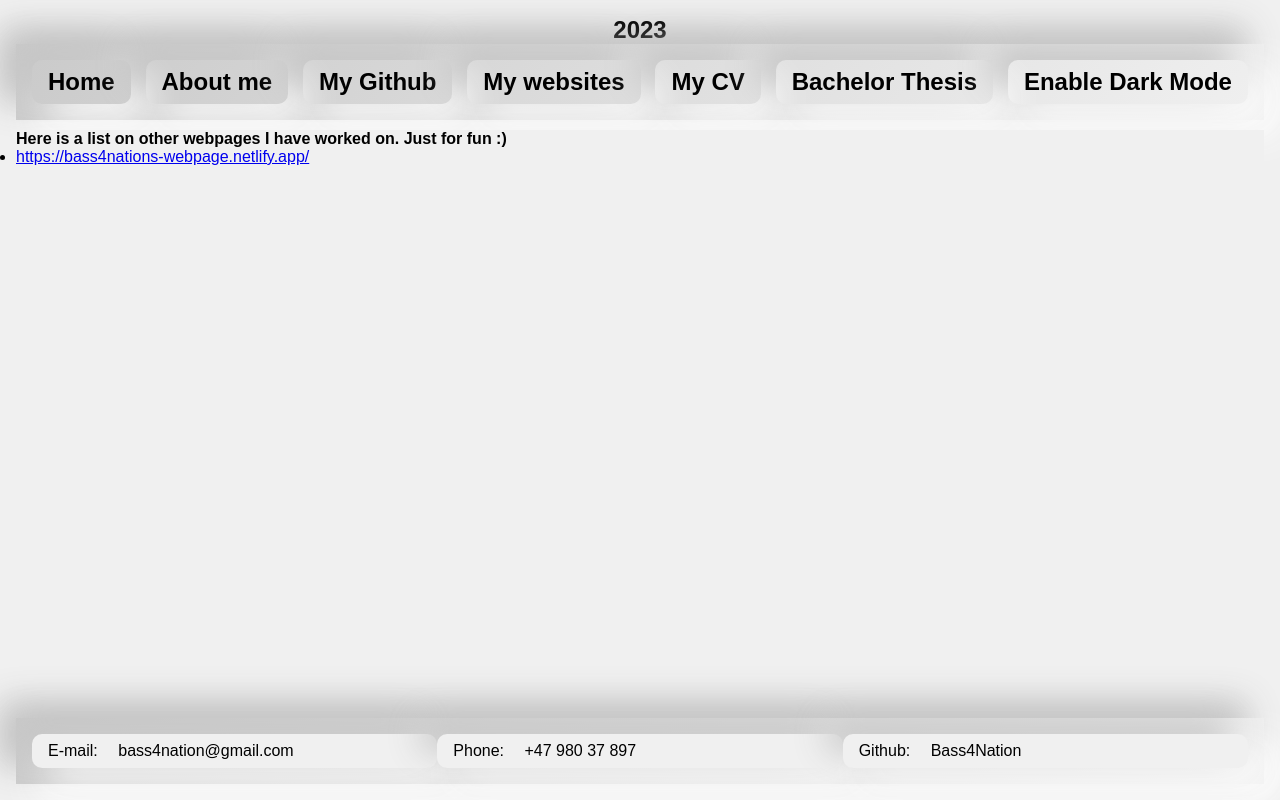
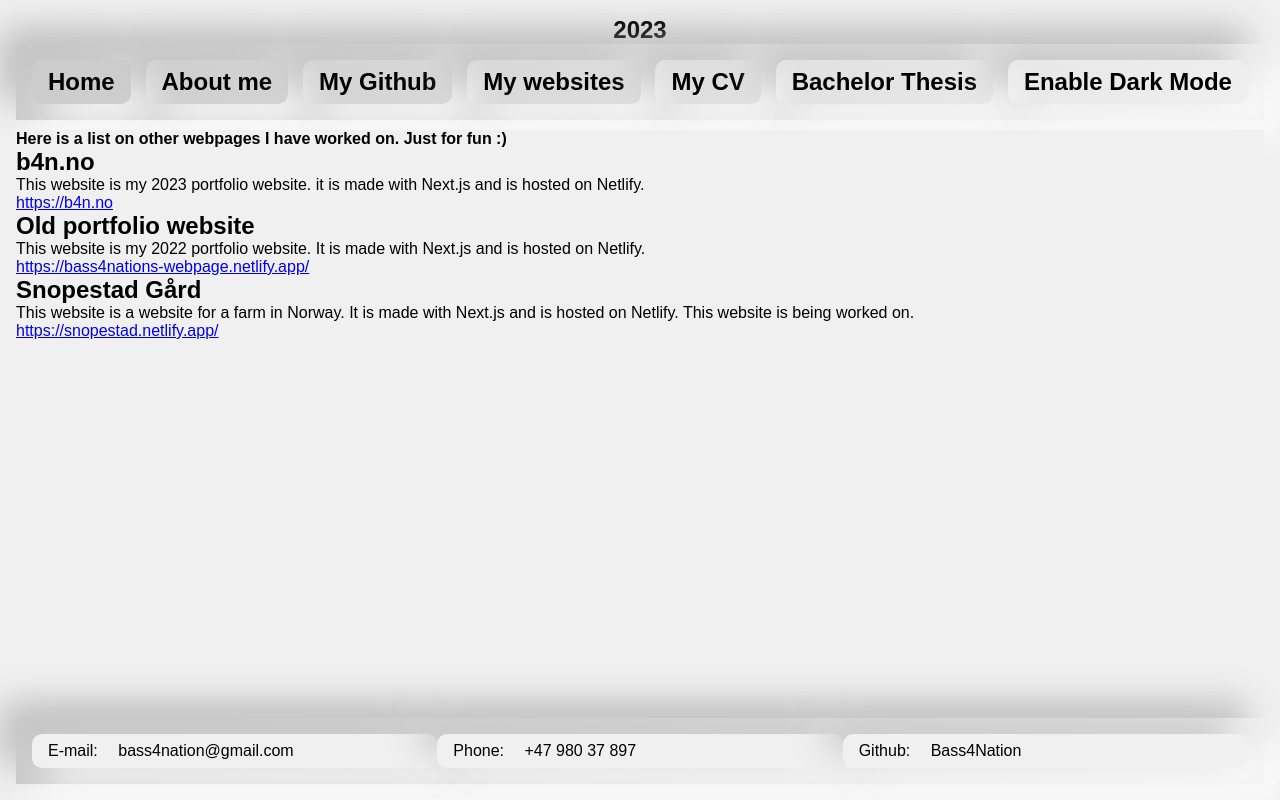
Before and after one commit to Bass4Nation/Bass4Nation.github.io, a Next.js app: page /websites in a window 1280 px wide. Built offline with nearby package versions, Linux system fonts and the light colour scheme.

Commit message:
Note:
 Added Video component +  styling. Added eng text for bachelor, websites nad make them work on each seperate page

```diff
--- a/components/Navbar.js
+++ b/components/Navbar.js
@@ -67,7 +67,7 @@ const Navbar = ({ darkMode, setDarkMode, isMobile }) => {
 
         <section className={mobileMenu}>
           <button className={style.nav_item_mobile} onClick={toggleMenu}>
-            {isMenuOpen ? "X" : null}
+            {isMenuOpen ? "Close Menu" : null}
           </button>
           {navItemList.map((item) => (
             <Link
@@ -91,7 +91,7 @@ const Navbar = ({ darkMode, setDarkMode, isMobile }) => {
 
   // console.log(`window size is ${windowSize} in Navbar.js`);
   // console.log(`isMobile is ${isMobile} in Navbar.js`);
-  console.log(`isMenuOpen is ${isMenuOpen} in Navbar.js`);
+  // console.log(`isMenuOpen is ${isMenuOpen} in Navbar.js`);
 
   return <nav>{isMobile ? navBarMobile() : navBarDesktop()}</nav>;
 };
--- /dev/null
+++ b/pages/api/data/bachelor.js
@@ -0,0 +1,32 @@
+
+
+const bachelorTextEn = [
+    {
+        id: 1,
+        title: "Mapping with a self driving rc car F1tenth",
+        text: "The bachelor assignment was to create a self driving rc car that would create a map.",
+    },
+    {
+        id: 2,
+        title: "Some videos I documented when working on the bachelor assignment",
+    },
+    {
+        id: 3,
+        title: "F1tenth bilen/manuell kontroll",
+        text: "This video is about showing we had gotten finally controll over the car."
+        + " Now it was possible to drive the car manually with a controller connected to the computer. So we could drive the car around and test the sensors connected to the car.",
+        video: {
+            url: "https://www.youtube.com/embed/XcOUiR2Fv8k",
+        },
+    },
+    {
+        id: 4,
+        title: "safety brake",
+        text: "This video is about showing that we had gotten the safety brake to work. So if the car is driving and it detects an obstacle it will stop the car.",
+        video: {
+            url: "https://www.youtube.com/embed/oD8W9GbfgoY",
+        },
+    },
+];
+
+export default bachelorTextEn;
--- /dev/null
+++ b/pages/api/data/websites.js
@@ -0,0 +1,25 @@
+
+
+const websitesTextEn = [
+    {
+        id: 1,
+        title: "b4n.no",
+        url: "https://b4n.no",
+        description: "This website is my 2023 portfolio website. it is made with Next.js and is hosted on Netlify.",
+    },
+    {
+        id: 2,
+        title: "Old portfolio website",
+        url: "https://bass4nations-webpage.netlify.app/",
+        description: "This website is my 2022 portfolio website. It is made with Next.js and is hosted on Netlify.",
+    },
+    {
+        id: 3,
+        title: "Snopestad Gård",
+        url: "https://snopestad.netlify.app/",
+        description: "This website is a website for a farm in Norway. It is made with Next.js and is hosted on Netlify. This website is being worked on.",
+    },
+
+];
+
+export default websitesTextEn;
--- a/pages/cv.js
+++ b/pages/cv.js
@@ -3,7 +3,7 @@ import { cvTextEn, cvTextNo } from "./api/data/cv";
 
 const CV = () => {
   // If you want to use Norwegian text instead of English, change the following line to cvTextNo
-  // Should in the future be changed to a language selector/ switcher
+  // Should in the future be able to change language selector/ switcher
   const cvText = cvTextEn;
 
 
--- a/pages/websites.js
+++ b/pages/websites.js
@@ -1,4 +1,6 @@
 import Headtitle from "../components/Headtitle";
+import websitesTextEn from "./api/data/websites";
+import Link from "next/link";
 
 const websites = () => {
   return (
@@ -7,13 +9,16 @@ const websites = () => {
       <h1>
         Here is a list on other webpages I have worked on. Just for fun :)
       </h1>
-      <ul>
-        <li>
-          <a href="https://bass4nations-webpage.netlify.app/">
-            https://bass4nations-webpage.netlify.app/
-          </a>
-        </li>
-      </ul>
+      <section>
+        {websitesTextEn.map((website) => (
+          <section key={website.id}>
+            <h2>{website.title}</h2>
+            <p>{website.description}</p>
+            <Link href={website.url}> {website.url}</Link>
+            </section>
+            ))}
+
+      </section>
     </section>
   );
 };
```
Also changed, not shown: components/Video.js (added, +22 -0 lines), pages/bachelor.js (+26 -35 lines), styles/Video.module.css (added, +14 -0 lines).
